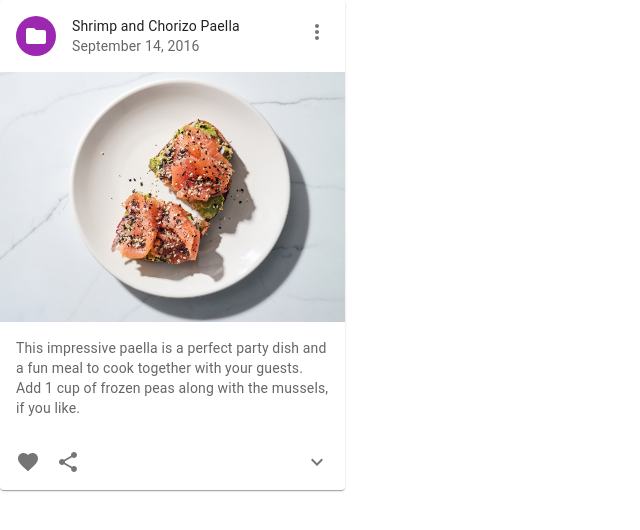
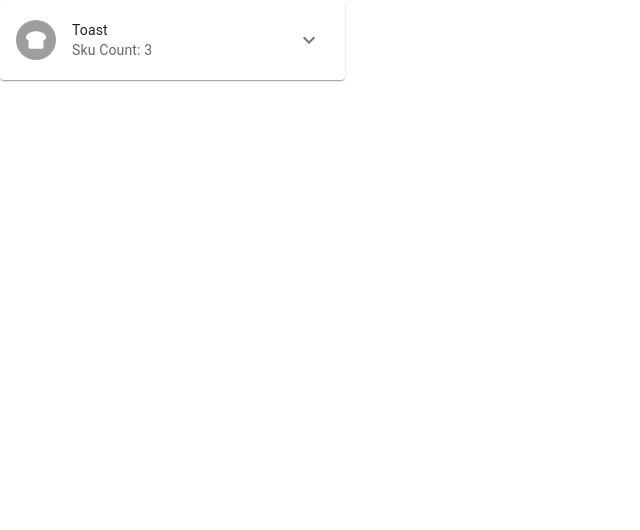
Before and after one commit to benrich322/recipe_management, a React (Vite) app in the folder react-app/: page / in a window 1280 px wide. Shown: the top 530 px of the page, without its empty margins (0-640 px from the left). Built offline with nearby package versions, Linux system fonts and the light colour scheme.

Commit message:
added image dropdown

```diff
--- a/react-app/package.json
+++ b/react-app/package.json
@@ -12,6 +12,9 @@
   "dependencies": {
     "@emotion/react": "^11.11.3",
     "@emotion/styled": "^11.11.0",
+    "@fortawesome/fontawesome-svg-core": "^6.5.1",
+    "@fortawesome/free-solid-svg-icons": "^6.5.1",
+    "@fortawesome/react-fontawesome": "^0.2.0",
     "@mui/icons-material": "^5.15.9",
     "@mui/material": "^5.15.9",
     "bootstrap": "^5.3.2",
--- a/react-app/src/components/Card.tsx
+++ b/react-app/src/components/Card.tsx
@@ -9,23 +9,11 @@ import Collapse from "@mui/material/Collapse";
 import Avatar from "@mui/material/Avatar";
 import { IconButton, IconButtonProps } from "@mui/material";
 import Typography from "@mui/material/Typography";
-import { purple } from "@mui/material/colors";
-import FavoriteIcon from "@mui/icons-material/Favorite";
-import ShareIcon from "@mui/icons-material/Share";
+import { grey } from "@mui/material/colors";
 import ExpandMoreIcon from "@mui/icons-material/ExpandMore";
-import MoreVertIcon from "@mui/icons-material/MoreVert";
-import FolderIcon from "@mui/icons-material/Folder";
-
-const ExpandMore = styled((props: IconButtonProps & { expand: boolean }) => {
-  const { expand, children, ...other } = props;
-  return <IconButton {...other}>{children}</IconButton>;
-})(({ theme, expand }) => ({
-  transform: !expand ? "rotate(0deg)" : "rotate(180deg)",
-  marginLeft: "auto",
-  transition: theme.transitions.create("transform", {
-    duration: theme.transitions.duration.shortest,
-  }),
-}));
+import { FontAwesomeIcon } from "@fortawesome/react-fontawesome";
+import { faBreadSlice } from "@fortawesome/free-solid-svg-icons";
+import ExpandMoreButton from "./ExpandMoreButton";
 
 export default function RecipeReviewCard() {
   const [expanded, setExpanded] = React.useState(false);
@@ -38,18 +26,24 @@ export default function RecipeReviewCard() {
     <Card sx={{ maxWidth: 345 }}>
       <CardHeader
         avatar={
-          <Avatar sx={{ bgcolor: purple[500] }} aria-label="recipe">
-            <FolderIcon />
+          <Avatar sx={{ bgcolor: grey[500] }} aria-label="recipe">
+            <FontAwesomeIcon icon={faBreadSlice} />
           </Avatar>
         }
         action={
-          <IconButton aria-label="settings">
-            <MoreVertIcon />
-          </IconButton>
+          <CardActions>
+            <ExpandMoreButton
+              expand={expanded}
+              onClick={handleExpandClick}
+              aria-expanded={expanded}
+              aria-label="show more"
+            />
+          </CardActions>
         }
-        title="Shrimp and Chorizo Paella"
-        subheader="September 14, 2016"
+        title="Toast"
+        subheader="Sku Count: 3"
       />
+      <Collapse in={expanded} timeout="auto" unmountOnExit>
         <CardMedia
           component="img"
           height="250"
@@ -58,28 +52,11 @@ export default function RecipeReviewCard() {
         />
         <CardContent>
           <Typography variant="body2" color="text.secondary">
-          This impressive paella is a perfect party dish and a fun meal to cook
-          together with your guests. Add 1 cup of frozen peas along with the
-          mussels, if you like.
+            Avocado mash with everything spice, topped with Ducktrap’s
+            Atlantic-caught smoked salmon, & pickled red onion. All avo’ toasts
+            are served on local sourdough. Made to order.
           </Typography>
         </CardContent>
-      <CardActions disableSpacing>
-        <IconButton aria-label="add to favorites">
-          <FavoriteIcon />
-        </IconButton>
-        <IconButton aria-label="share">
-          <ShareIcon />
-        </IconButton>
-        <ExpandMore
-          expand={expanded}
-          onClick={handleExpandClick}
-          aria-expanded={expanded}
-          aria-label="show more"
-        >
-          <ExpandMoreIcon />
-        </ExpandMore>
-      </CardActions>
-      <Collapse in={expanded} timeout="auto" unmountOnExit>
         <CardContent>
           <Typography paragraph>Method:</Typography>
           <Typography paragraph>
--- /dev/null
+++ b/react-app/src/components/ExpandMoreButton.tsx
@@ -0,0 +1,38 @@
+import * as React from "react";
+import { styled } from "@mui/material/styles";
+import IconButton from "@mui/material/IconButton";
+import { IconButtonProps } from "@mui/material";
+import ExpandMoreIcon from "@mui/icons-material/ExpandMore";
+
+const StyledIconButton = styled(
+  (props: IconButtonProps & { expand: boolean }) => {
+    const { expand, children, ...other } = props;
+    return <IconButton {...other}>{children}</IconButton>;
+  }
+)(({ theme, expand }) => ({
+  transform: !expand ? "rotate(0deg)" : "rotate(180deg)",
+  marginLeft: "auto",
+  transition: theme.transitions.create("transform", {
+    duration: theme.transitions.duration.shortest,
+  }),
+}));
+
+interface ExpandMoreProps {
+  expand: boolean;
+  onClick: () => void;
+}
+
+const ExpandMoreButton: React.FC<ExpandMoreProps> = ({ expand, onClick }) => {
+  return (
+    <StyledIconButton
+      expand={expand}
+      onClick={onClick}
+      aria-expanded={expand}
+      aria-label="show more"
+    >
+      <ExpandMoreIcon />
+    </StyledIconButton>
+  );
+};
+
+export default ExpandMoreButton;
```
Also changed, not shown: 1 other file (tests, documents, lock files or other folders). Lines whose indentation alone changed are shown as unchanged.
